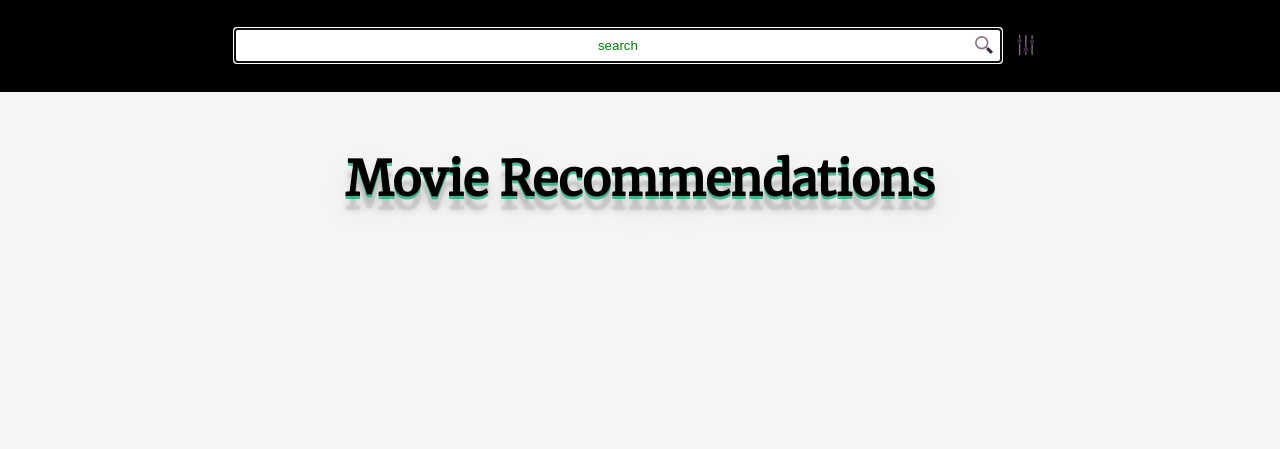
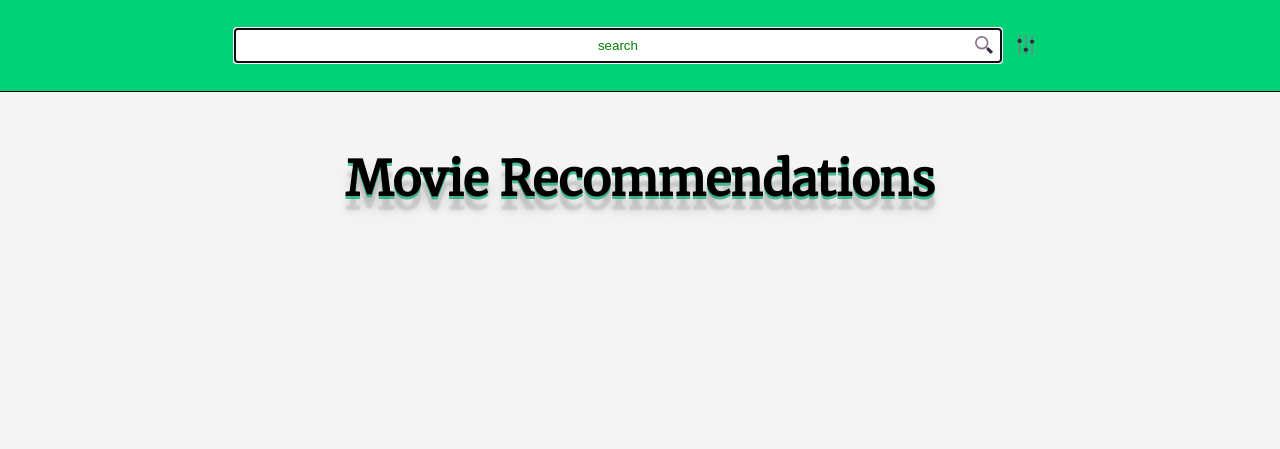
Before and after one commit to Rign0002/api-project, a plain HTML site: page index.html in a window 1280 px wide. Shown: the top 449 px of the page. Drawn offline with Linux system fonts and the light colour scheme; no server answers.

Commit message:
Update main.css

```diff
--- a/css/main.css
+++ b/css/main.css
@@ -21,7 +21,7 @@ html {
 header {
     text-align: center;
     border-bottom: 1px solid black;
-    background-color: black;
+    background-color: rgb(1,210, 119);
 }
 
 .page {
```
